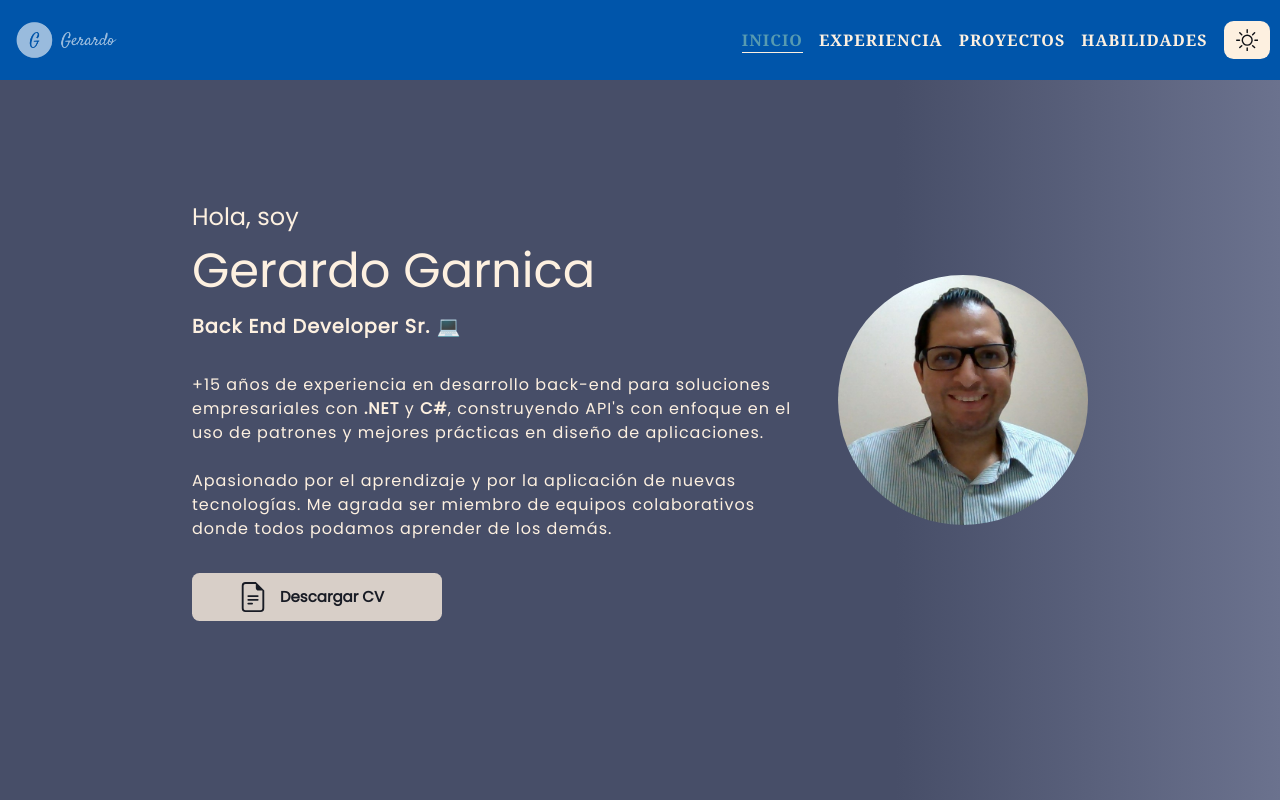
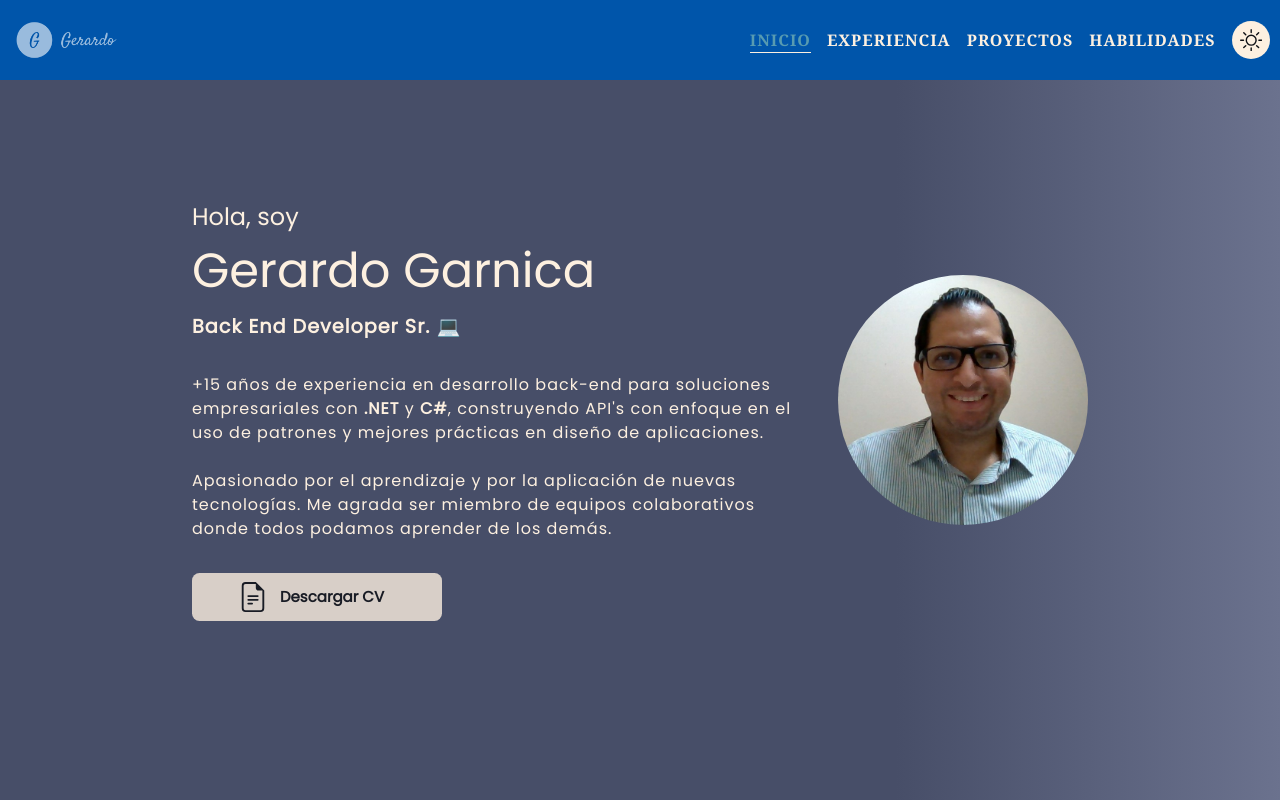
Before and after one commit to gerardogarnica/personal-web, a website: page src/index.htm in a window 1280 px wide. Shown: the top 800 px of the page. Drawn offline with Linux system fonts and the light colour scheme.

Commit message:
Change dark-light button styles.

```diff
--- a/src/styles/header.css
+++ b/src/styles/header.css
@@ -119,10 +119,10 @@
     background-color: var(--secondary-highlight-color);
     align-items: center;
     border: none;
-    border-radius: 0.6rem;
+    border-radius: 100%;
     cursor: pointer;
     margin-right: 10px;
-    padding: 0.5rem 0.75rem;
+    padding: 0.5rem;
     transition: var(--all-transitions);
 }
 .header-nav-theme-container::before {
```
